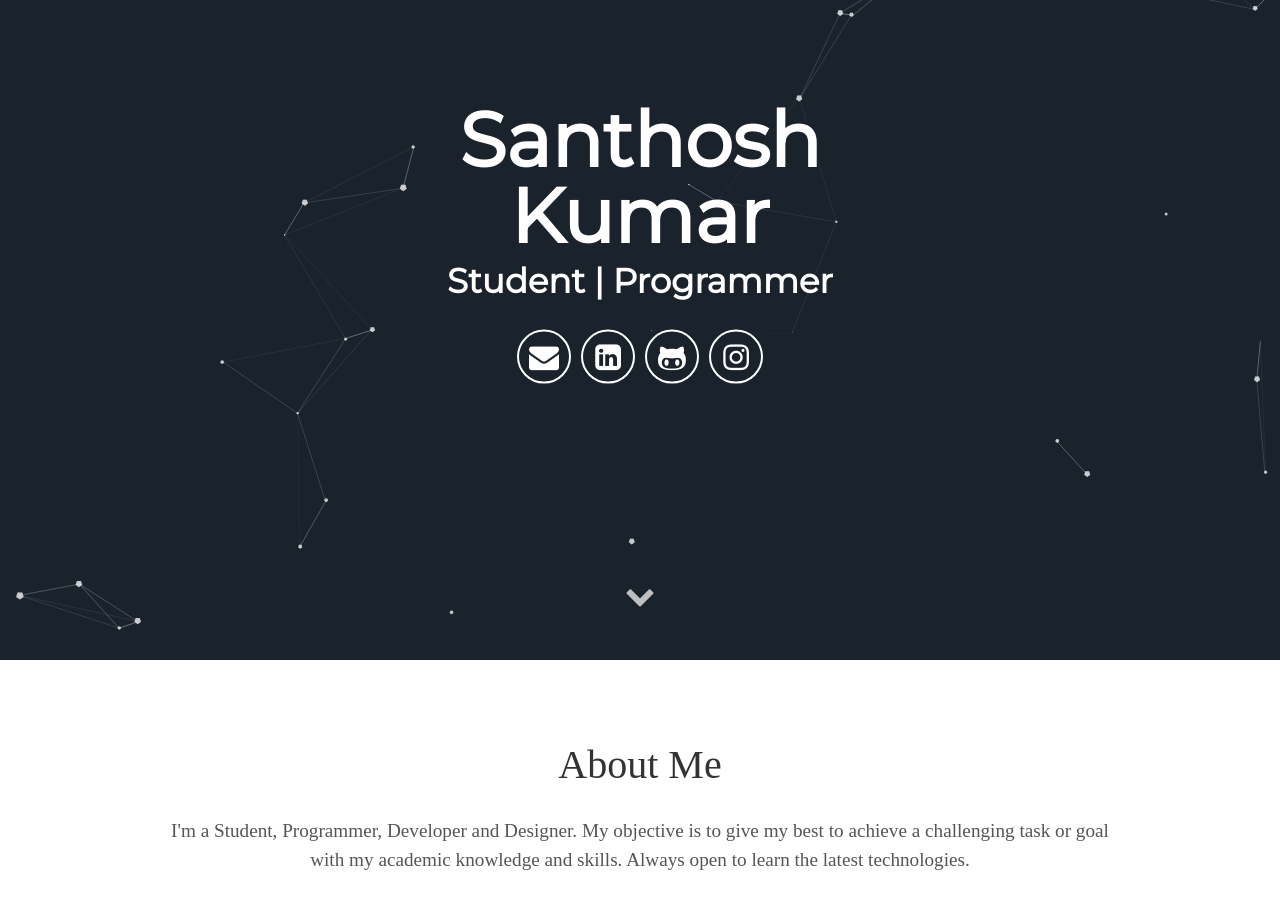
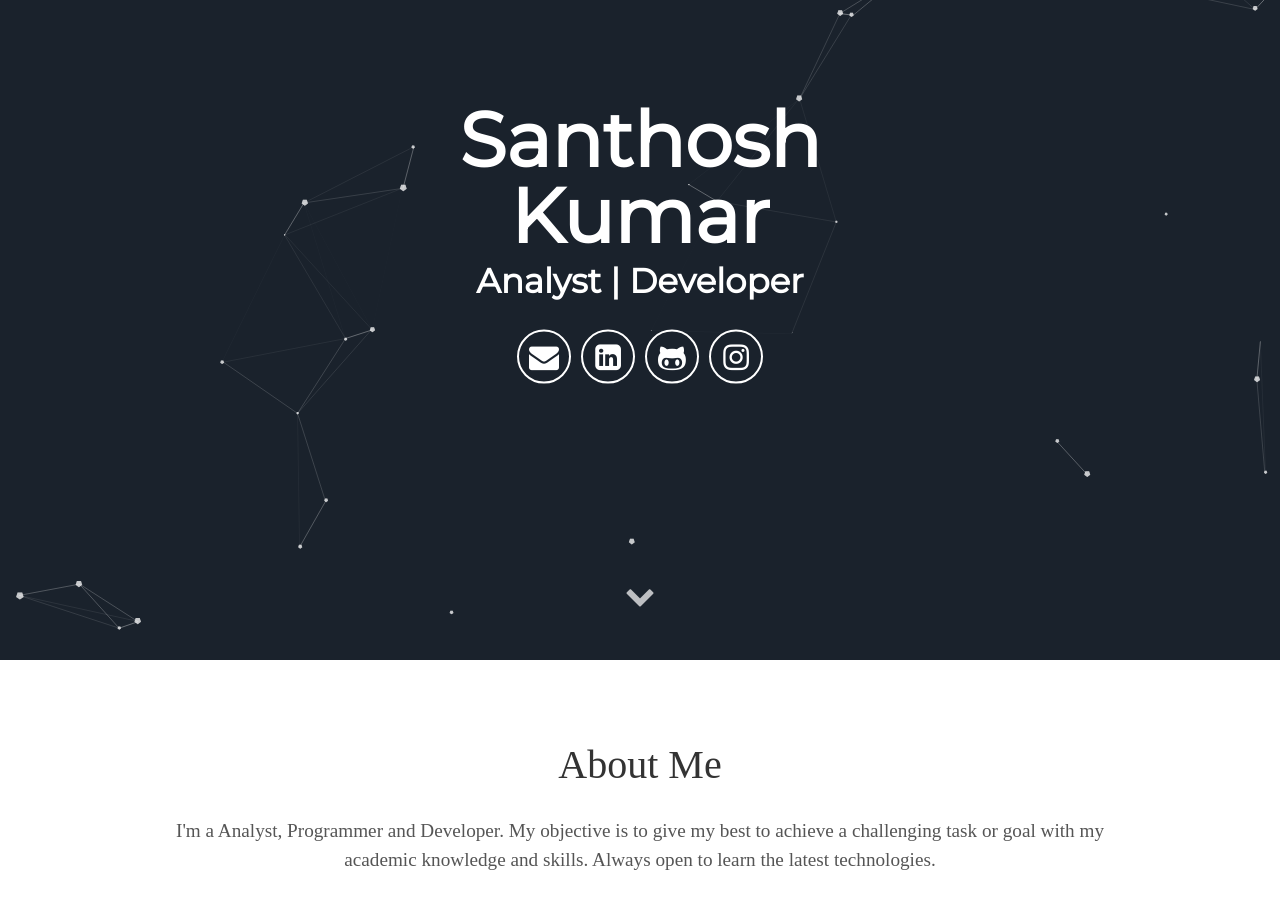
Before and after one commit to santhoshms47/santhoshms47.github.io, a Jekyll site: the page built from index.html, in a window 1280 px wide and 900 px high, scrolled down 240 px. Built offline with Jekyll 4.4.1, drawn with Linux system fonts in a browser that asks for light colours; some web fonts are replaced.

Commit message:
Update _config.yml

```diff
--- a/_config.yml
+++ b/_config.yml
@@ -6,11 +6,11 @@ url: https://santhoshms47.github.io/
 
 # User settings
 username: Santhosh Kumar
-user_description: I'm a Student, Programmer, Developer and Designer. My objective is to give my best to achieve a challenging task or goal with my academic knowledge and skills. Always open to learn the latest technologies.
-user_title: Student | Programmer
+user_description: I'm a Analyst, Programmer and Developer. My objective is to give my best to achieve a challenging task or goal with my academic knowledge and skills. Always open to learn the latest technologies.
+user_title: Analyst | Developer
 email: santhoshkms47@gmail.com
-twitter_username: santhosh47
-github_username:  santhosh47
+twitter_username: santhoshms47
+github_username:  santhoshms47
 # gplus_username:  lorem_ipsum
 
 exclude: ['package.json', 'src' , 'node_modules']
```
